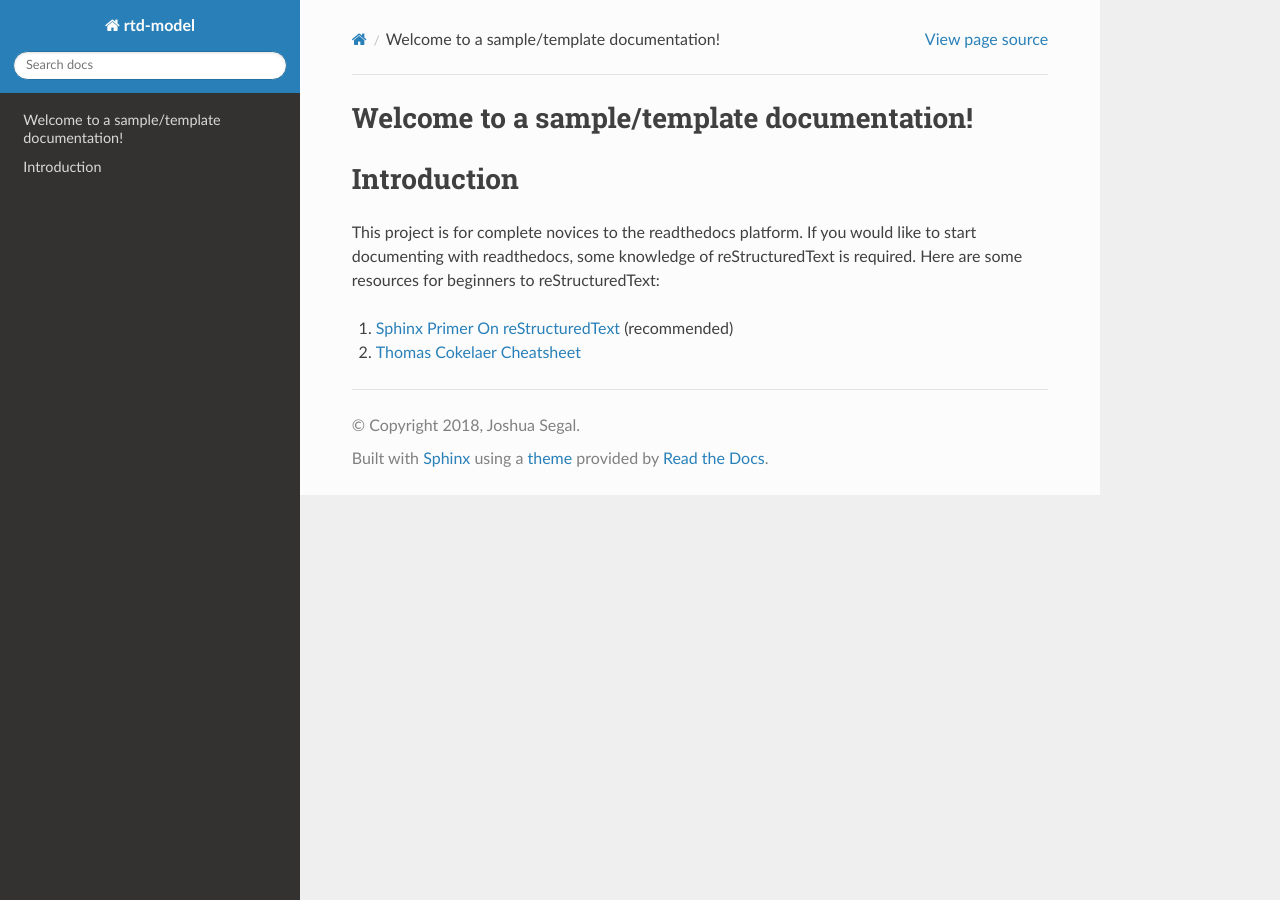
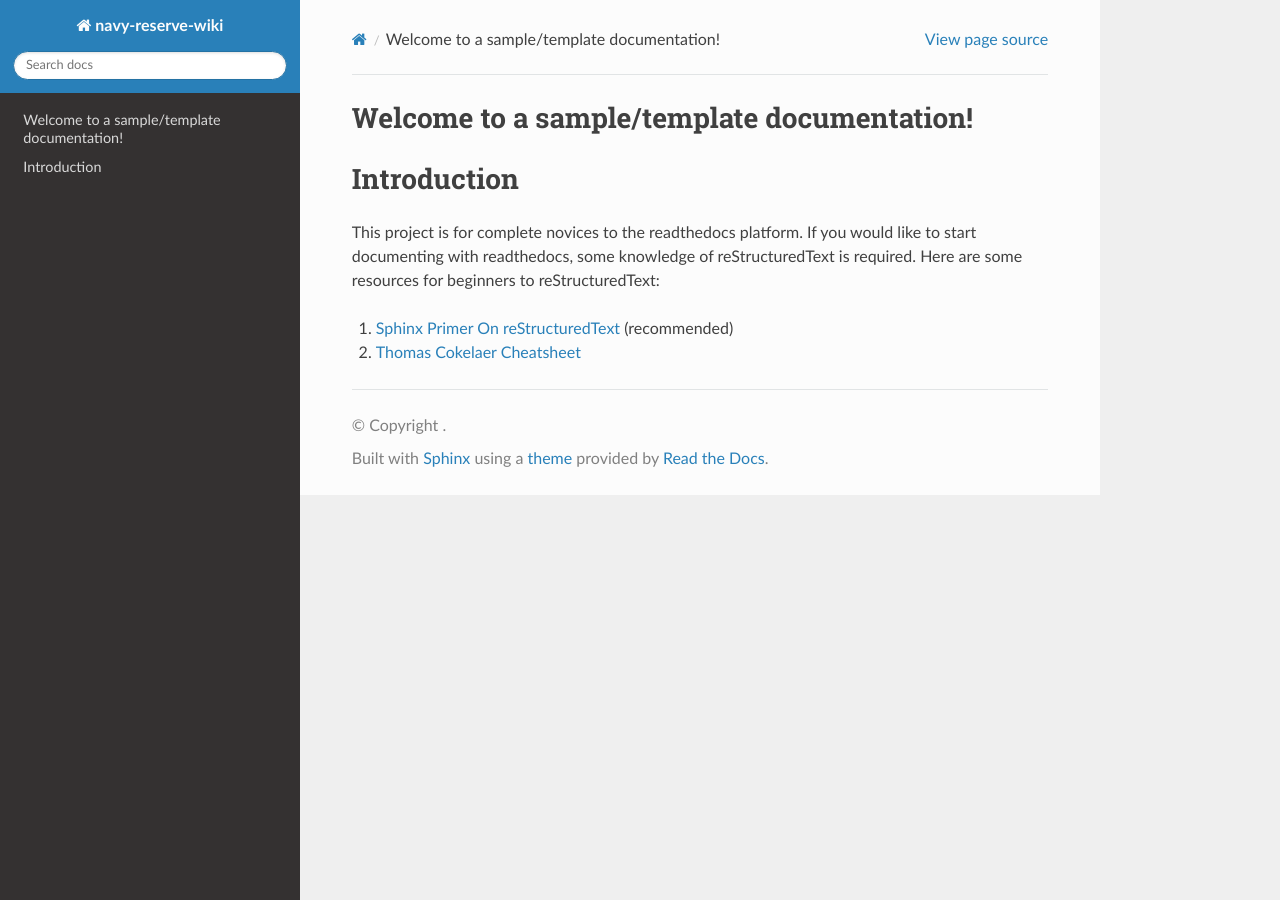
Before and after one commit to LanceGundersen/navy-reserve-wiki, a Sphinx documentation site: the page built from docs/index.rst, in a window 1280 px wide. Built offline with Sphinx 7.4.7 and the Read the Docs theme 2.0.0, drawn with Linux system fonts in a browser that asks for light colours.

Commit message:
Update conf.py

```diff
--- a/docs/conf.py
+++ b/docs/conf.py
@@ -19,9 +19,9 @@
 
 # -- Project information -----------------------------------------------------
 
-project = 'rtd-model'
-copyright = '2018, Joshua Segal'
-author = 'Joshua Segal'
+project = 'navy-reserve-wiki'
+copyright = ''
+author = 'Lance Gundersen'
 
 # The short X.Y version
 version = ''
@@ -130,7 +130,7 @@ latex_elements = {
 #  author, documentclass [howto, manual, or own class]).
 latex_documents = [
     (master_doc, 'rtd-model.tex', 'rtd-model Documentation',
-     'Joshua Segal', 'manual'),
+     'Lance Gundersen', 'manual'),
 ]
 
 
```
